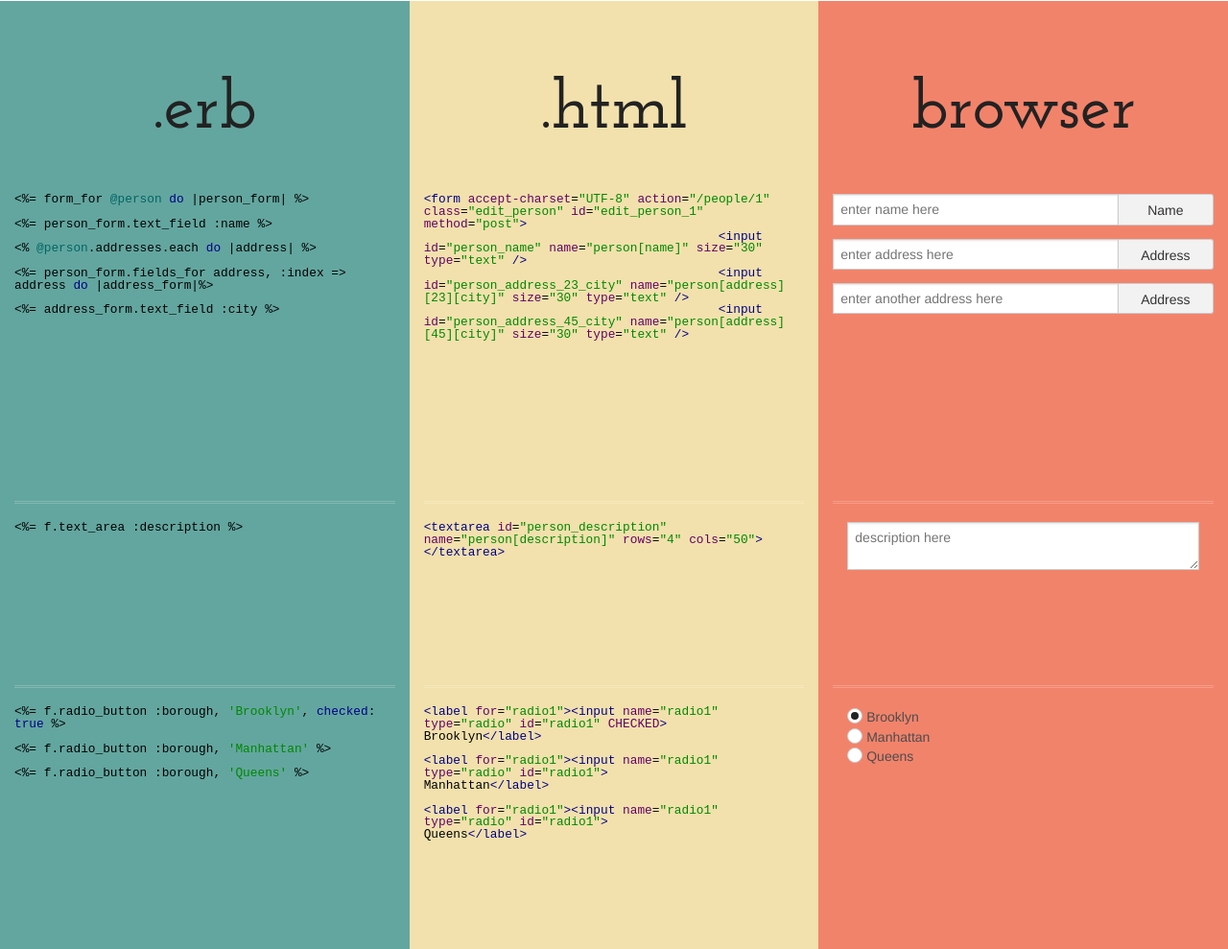
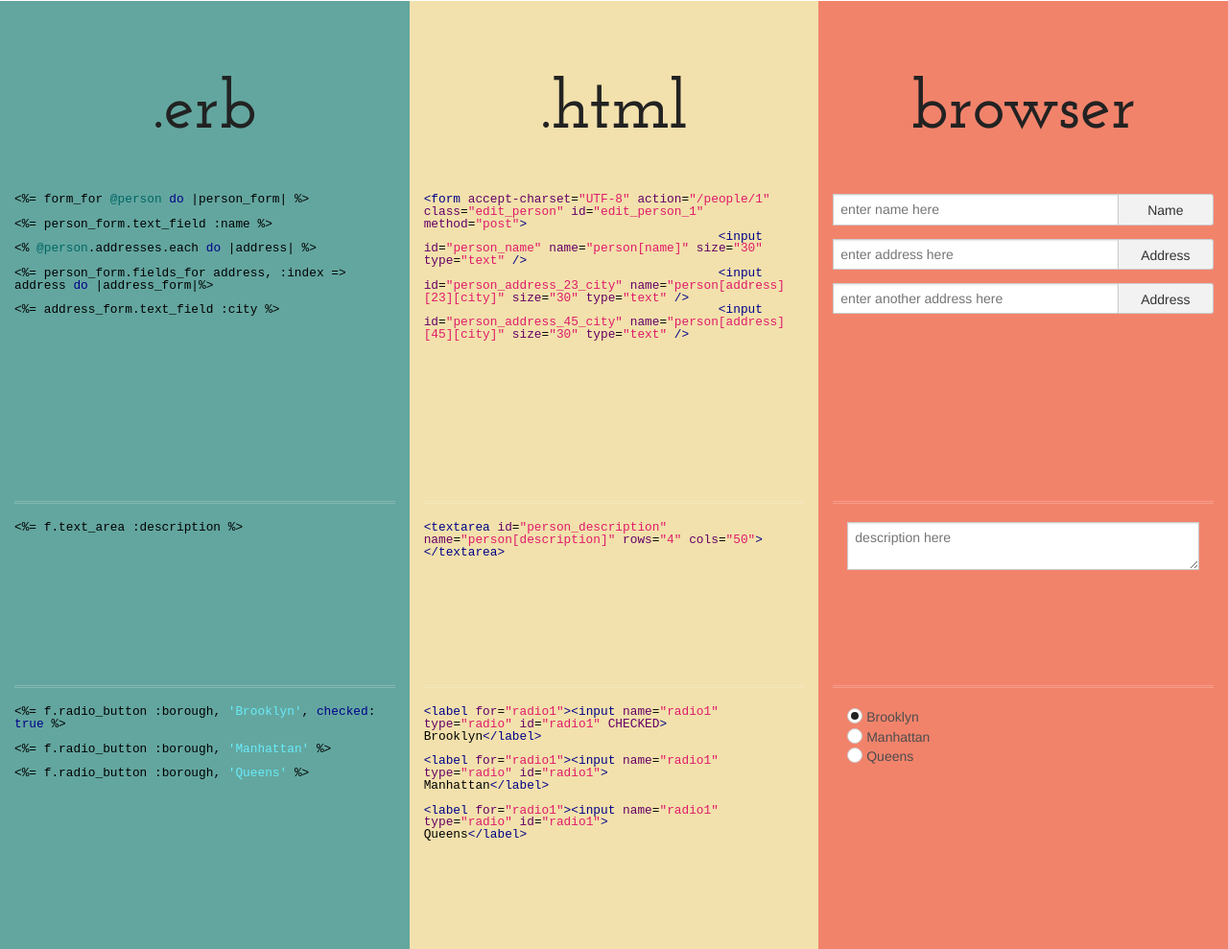
Before and after one commit to erin-lee/rails-forms-candy, a plain HTML site: page index.html in a window 1280 px wide. Shown: the part 649-1638 px from the top of the page at 96% size. Drawn offline with Linux system fonts and the light colour scheme.

Commit message:
Update prettify colors

```diff
--- a/highlighter/prettify.css
+++ b/highlighter/prettify.css
@@ -5,7 +5,7 @@
 .pln { color: #000 }  /* plain text */
 
 @media screen {
-  .str { color: #080 }  /* string content */
+  .str { color: #69EBFA }  /* string content */
   .kwd { color: #008 }  /* a keyword */
   .com { color: #800 }  /* a comment */
   .typ { color: #606 }  /* a type name */
@@ -14,7 +14,7 @@
   .pun, .opn, .clo { color: #000 }
   .tag { color: #008 }  /* a markup tag name */
   .atn { color: #606 }  /* a markup attribute name */
-  .atv { color: #080 }  /* a markup attribute value */
+  .atv { color: #E01B6A }  /* a markup attribute value */
   .dec, .var { color: #606 }  /* a declaration; a variable name */
   .fun { color: red }  /* a function name */
 }
@@ -29,7 +29,7 @@
   .pun, .opn, .clo { color: #440 }
   .tag { color: #006; font-weight: bold }
   .atn { color: #404 }
-  .atv { color: #060 }
+  .atv { color: #E01B6A }
 }
 
 /* Put a border around prettyprinted code snippets. */
```
